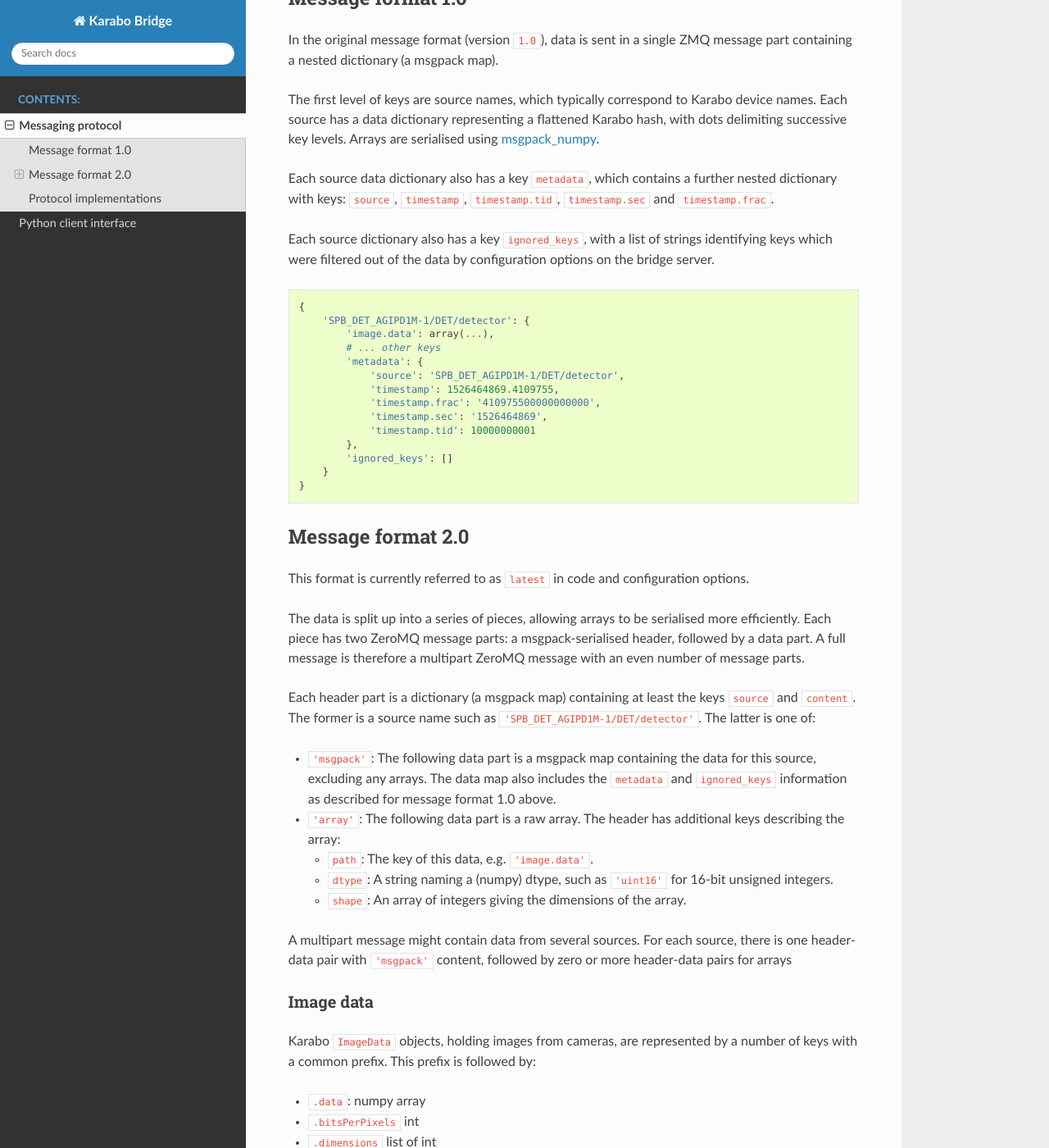
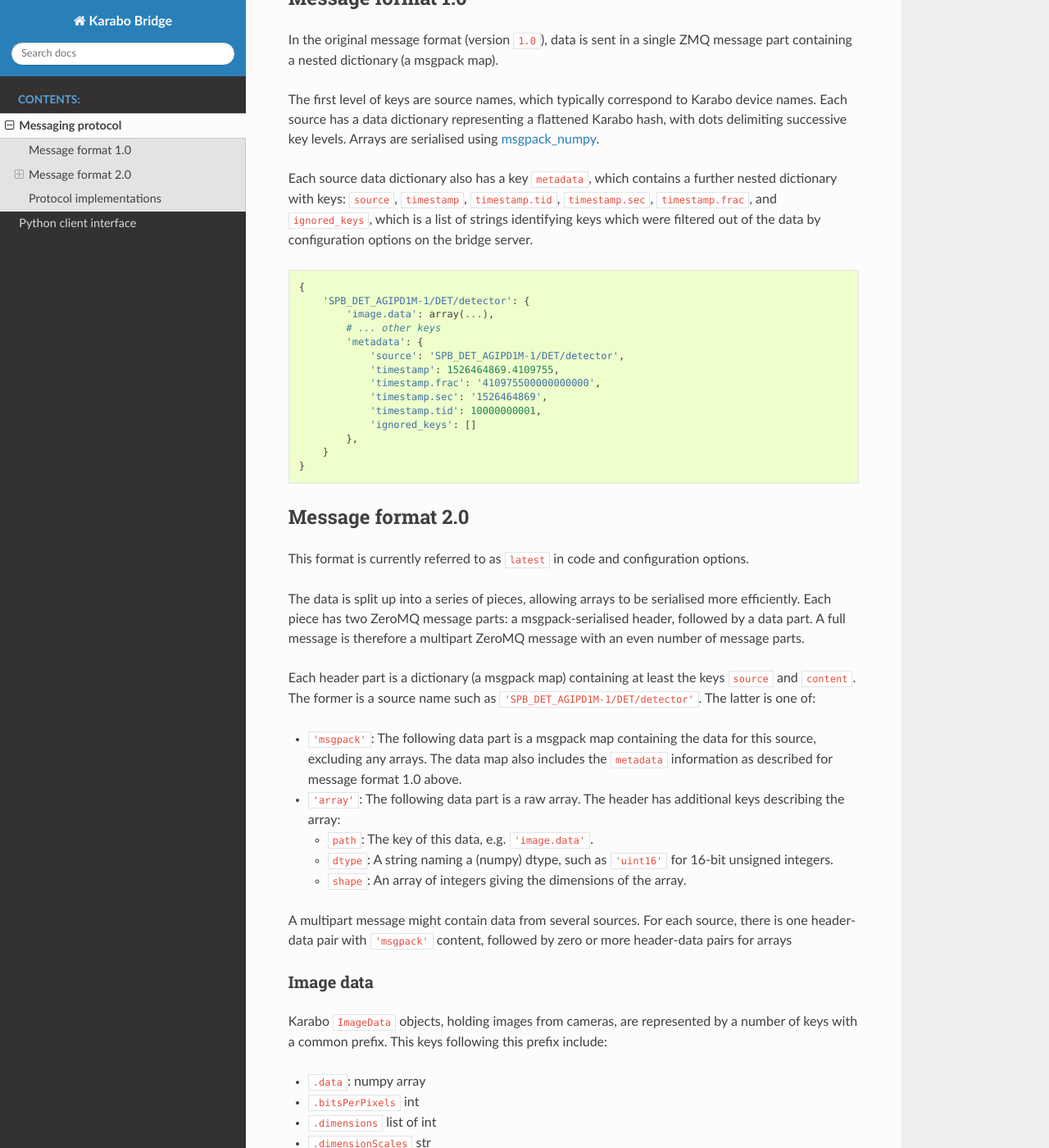
Before and after one commit to European-XFEL/karabo-bridge-py, a Sphinx documentation site: the page built from docs/protocol.rst, in a window 1280 px wide and 1400 px high, scrolled down 545 px. Shown: the whole window at 82% size. Built offline with Sphinx 7.4.7 and the Read the Docs theme 2.0.0, drawn with Linux system fonts in a browser that asks for light colours.

Commit message:
Move ignored_keys into metadata

```diff
--- a/docs/protocol.rst
+++ b/docs/protocol.rst
@@ -33,11 +33,9 @@ Arrays are serialised using `msgpack_numpy <https://github.com/lebedov/msgpack-n
 
 Each source data dictionary also has a key ``metadata``,
 which contains a further nested dictionary with keys:
-``source``, ``timestamp``, ``timestamp.tid``, ``timestamp.sec`` and ``timestamp.frac``.
-
-Each source dictionary also has a key ``ignored_keys``, with a list of
-strings identifying keys which were filtered out of the data by configuration
-options on the bridge server.
+``source``, ``timestamp``, ``timestamp.tid``, ``timestamp.sec``, ``timestamp.frac``,
+and ``ignored_keys``, which is a list of strings identifying keys which were
+filtered out of the data by configuration options on the bridge server.
 
 .. code-block:: python
 
@@ -50,9 +48,9 @@ options on the bridge server.
                 'timestamp': 1526464869.4109755,
                 'timestamp.frac': '410975500000000000',
                 'timestamp.sec': '1526464869',
-                'timestamp.tid': 10000000001
+                'timestamp.tid': 10000000001,
+                'ignored_keys': []
             },
-            'ignored_keys': []
         }
     }
 
@@ -75,7 +73,7 @@ Each header part is a dictionary (a msgpack map) containing at least the keys
 
 * ``'msgpack'``: The following data part is a msgpack map containing the data
   for this source, excluding any arrays.
-  The data map also includes the ``metadata`` and ``ignored_keys`` information
+  The data map also includes the ``metadata`` information
   as described for message format 1.0 above.
 * ``'array'``: The following data part is a raw array. The header
   has additional keys describing the array:
@@ -93,7 +91,7 @@ Image data
 ~~~~~~~~~~
 
 Karabo ``ImageData`` objects, holding images from cameras, are represented by a
-number of keys with a common prefix. This prefix is followed by:
+number of keys with a common prefix. This keys following this prefix include:
 
 - ``.data``: numpy array
 - ``.bitsPerPixels`` int
```
Also changed, not shown: docs/py-client.rst (+5 -7 lines), 1 other file.
